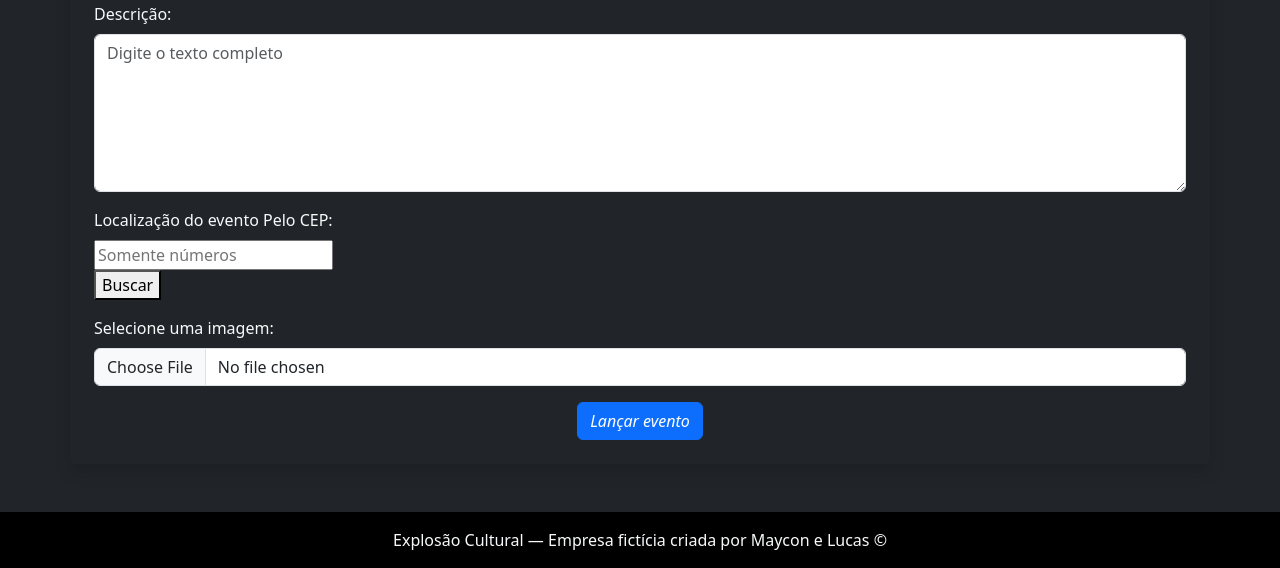
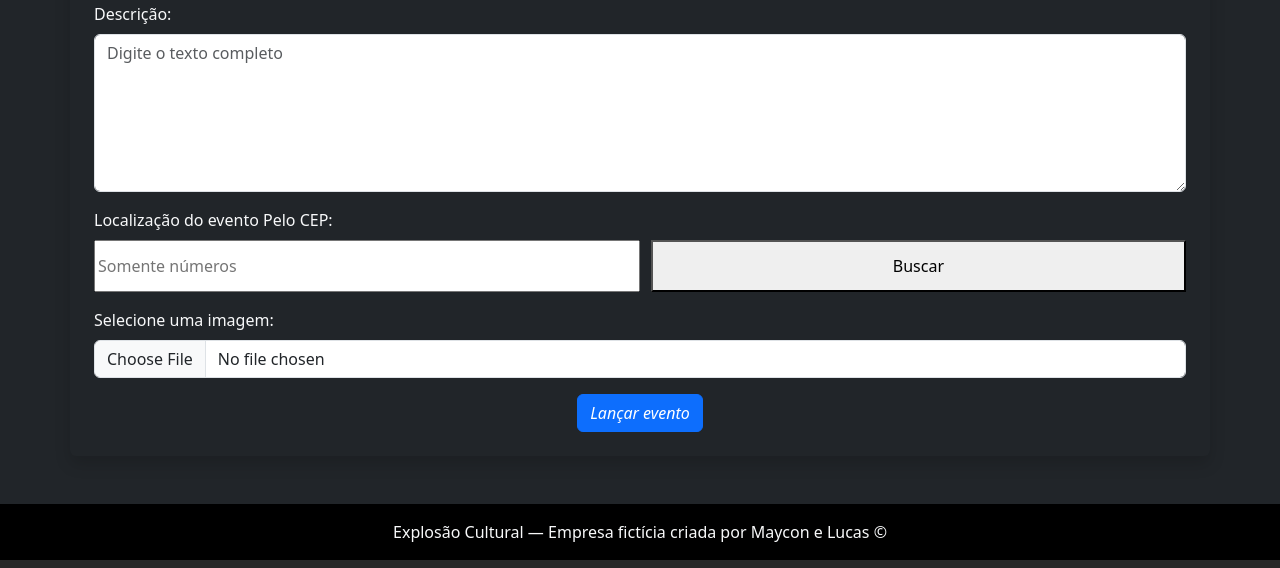
Before and after one commit to mayconr4/explosao-cultural-2, a PHP site: page /criarEvento.php in a window 1280 px wide. Shown: the part 736-1304 px from the top of the page. Run offline with PHP 8.4, Linux system fonts and the light colour scheme; the visitor is signed in with stand-in values (Sample User, id 1); data that the repository does not hold is empty.

Commit message:
em ajustes java scrpt

```diff
--- a/criarEvento.php
+++ b/criarEvento.php
@@ -128,7 +128,7 @@ if (isset($_POST['inserir'])) {
 
         <div class="mb-3">
             <label class="form-label" for="cep">Localização do evento Pelo CEP: <span id="status"></span></label>
-            <div class="area-do-cep">
+            <div id="area-do-cep">
                 <input maxlength="9" inputmode="numeric" placeholder="Somente números" type="text" id="cep"
                     name="cep" required> <br>
                 <button id="buscar">Buscar</button>
--- a/css/estilo.css
+++ b/css/estilo.css
@@ -10,6 +10,18 @@ body {
 
   .campos-restantes { display: none; }
 
+  #area-do-cep {
+    display: flex;
+    justify-content: space-between;
+}
+
+#cep { width: 50%; }
+
+#buscar {
+    width: 49%;
+    padding: 12px;
+}
+  /*cep   */
   .card-img-top {
     height: 250px;
     object-fit: cover;
```
